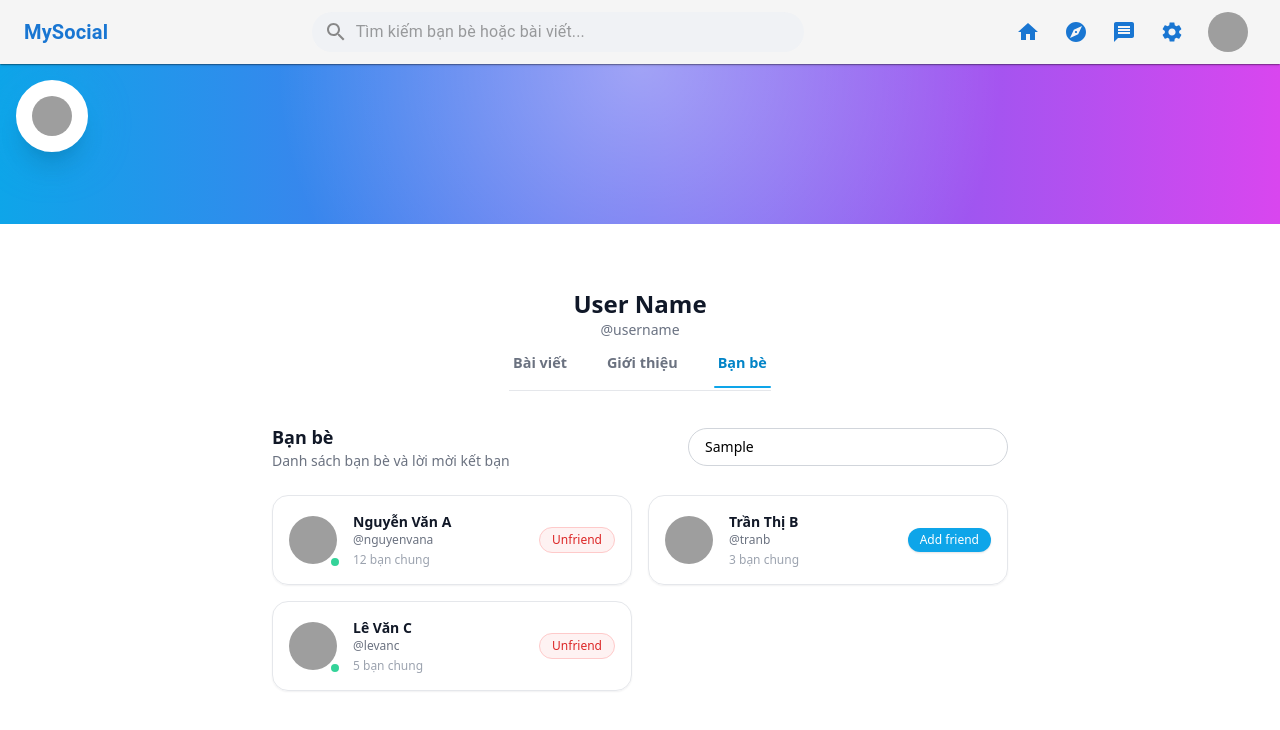
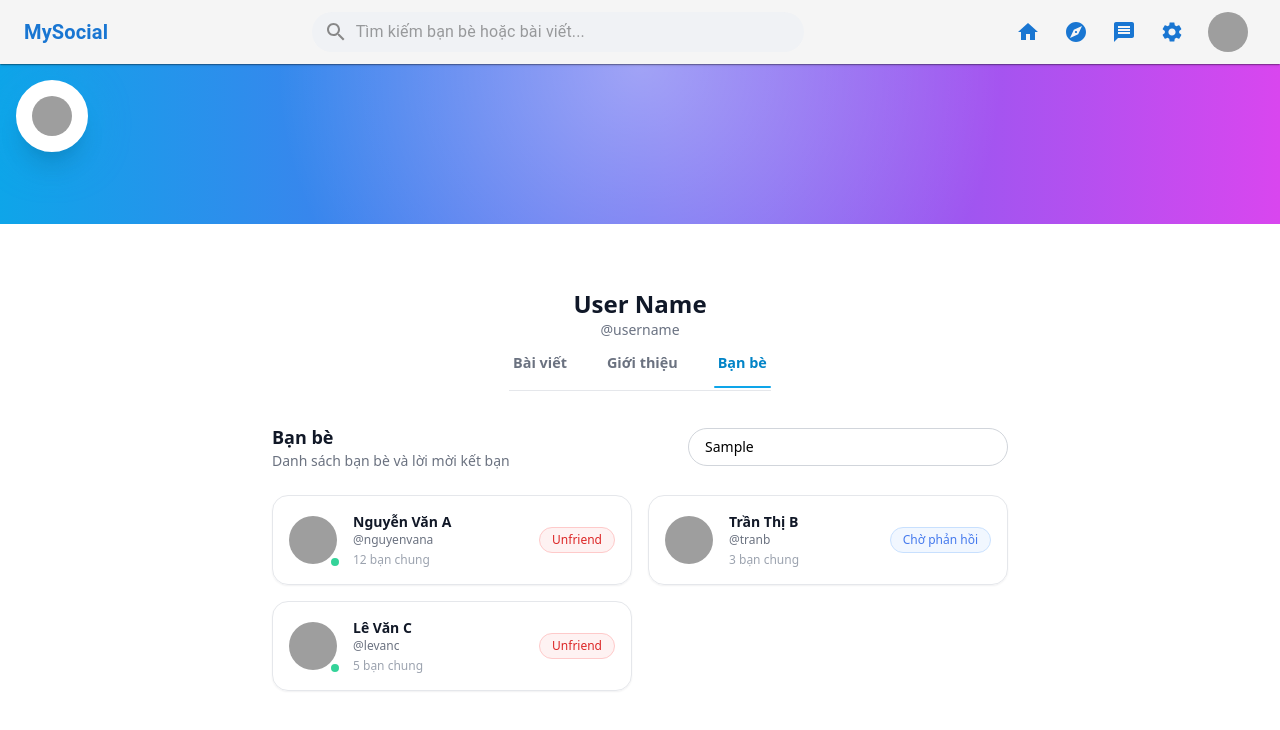
Before and after one commit to 3P1N/IS207, a React (Vite) app in the folder social_media/: page /profile/1/ProfileFriend in a window 1280 px wide. Both pictures are taken after typing "Sample" into the empty fields and a click on the button "Add friend". Shown: the top 730 px of the page. Built offline with nearby package versions, Linux system fonts and the light colour scheme; grey boxes are pictures that could not be loaded.

Commit message:
btnaddfr

```diff
--- a/social_media/src/pages/profile/ProfileFriend.jsx
+++ b/social_media/src/pages/profile/ProfileFriend.jsx
@@ -1,4 +1,5 @@
 import './profile.css'
+import { useState } from "react";
 const MOCK_FRIENDS = [
   {
     id: 1,
@@ -60,6 +61,21 @@ export default function ProfileFriend() {
 function FriendCard({ friend }) {
   const { name, username, avatar, isFriend, mutual } = friend;
 
+  // friends | pending | none
+  const [friendStatus, setFriendStatus] = useState(
+    isFriend ? "friends" : "none"
+  );
+
+  const handleAddFriend = () => {
+    // TODO: gọi API gửi lời mời kết bạn
+    setFriendStatus("pending");
+  };
+
+  const handleUnfriend = () => {
+    // TODO: gọi API hủy kết bạn
+    setFriendStatus("none");
+  };
+
   return (
     <div className="friend-card">
       {/* Avatar */}
@@ -69,7 +85,8 @@ function FriendCard({ friend }) {
           alt={name}
           className="friend-avatar"
         />
-        {isFriend && (
+        {/* chấm xanh chỉ hiện khi đã là bạn bè */}
+        {friendStatus === "friends" && (
           <span className="friend-status-dot" />
         )}
       </div>
@@ -83,18 +100,32 @@ function FriendCard({ friend }) {
         </p>
       </div>
 
-      {/* Nút Add / Unfriend */}
-      {isFriend ? (
+      {/* Nút Add / Pending / Unfriend */}
+      {friendStatus === "friends" && (
         <button
           type="button"
           className="btn-unfriend"
+          onClick={handleUnfriend}
         >
           Unfriend
         </button>
-      ) : (
+      )}
+
+      {friendStatus === "pending" && (
+        <button
+          type="button"
+          className="btn-pending"
+          disabled
+        >
+          Chờ phản hồi
+        </button>
+      )}
+
+      {friendStatus === "none" && (
         <button
           type="button"
           className="btn-add-friend"
+          onClick={handleAddFriend}
         >
           Add friend
         </button>
--- a/social_media/src/pages/profile/profile.css
+++ b/social_media/src/pages/profile/profile.css
@@ -287,6 +287,22 @@
   cursor: pointer;
   transition: background-color 150ms ease, transform 100ms ease;
 }
+.btn-pending {
+  border-radius: 9999px;              /* rounded-full */
+  border: 1px solid #bfdbfe;          /* border-blue-200 */
+  background-color: #eff6ff;          /* bg-blue-50 */
+  padding: 0.25rem 0.75rem;           /* py-1 px-3 */
+  font-size: 0.75rem;                 /* text-xs */
+  line-height: 1rem;
+  font-weight: 500;                   /* font-medium */
+  color: #2563eb;                     /* text-blue-600 */
+  cursor: default;                    /* nhìn như không bấm được */
+  opacity: 0.85;                      /* hơi mờ nhẹ */
+}
+
+.btn-pending:disabled {
+  cursor: not-allowed;
+}
 
 .btn-unfriend:hover {
   background-color: #fee2e2; /* hover:bg-red-100 */
```
